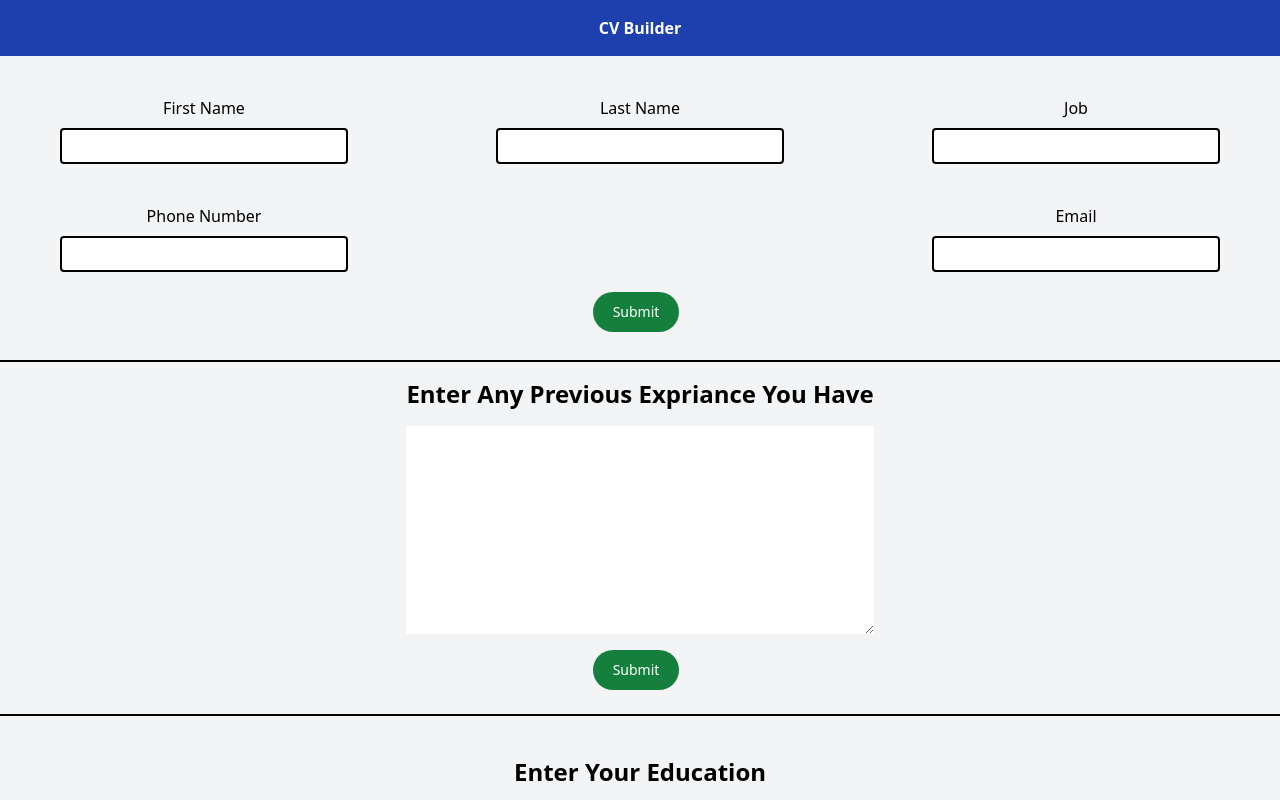
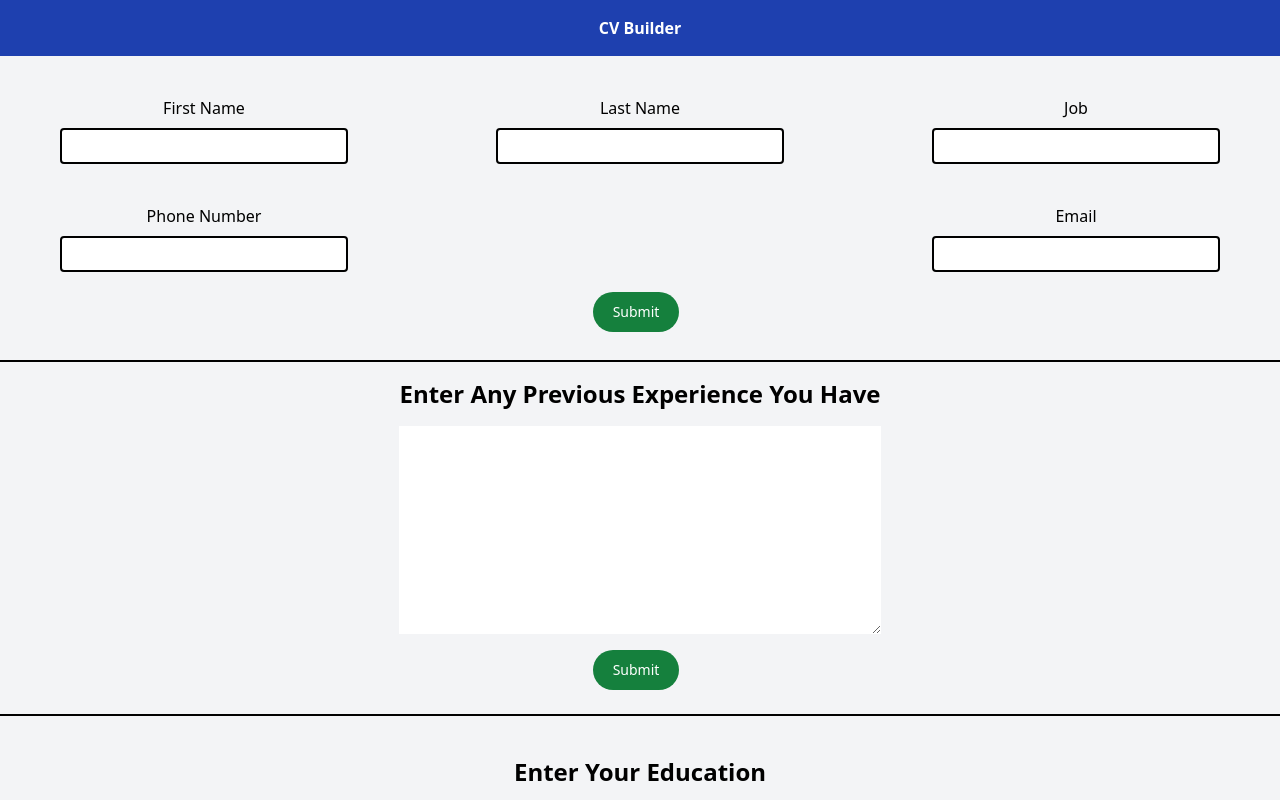
Before and after one commit to MarwanZahran25/CV-app, a React (Vite) app in the folder cv-app/: page / in a window 1280 px wide. Shown: the top 800 px of the page. Built offline with nearby package versions, Linux system fonts and the light colour scheme.

Commit message:
fixed Typo

```diff
--- a/cv-app/src/components/PreviousExprianceForm.jsx
+++ b/cv-app/src/components/PreviousExprianceForm.jsx
@@ -2,7 +2,7 @@ import TextArea from "./TextArea";
 export default function PreviousExprianceForm({ onChange, state }) {
   return (
     <div className="px-16 font-bold flex flex-col gap-4 max-w-[700px] ">
-      <h1 className="text-2xl">Enter Any Previous Expriance You Have</h1>
+      <h1 className="text-2xl">Enter Any Previous Experience You Have</h1>
       <TextArea onChange={onChange} state={state} />
     </div>
   );
```
